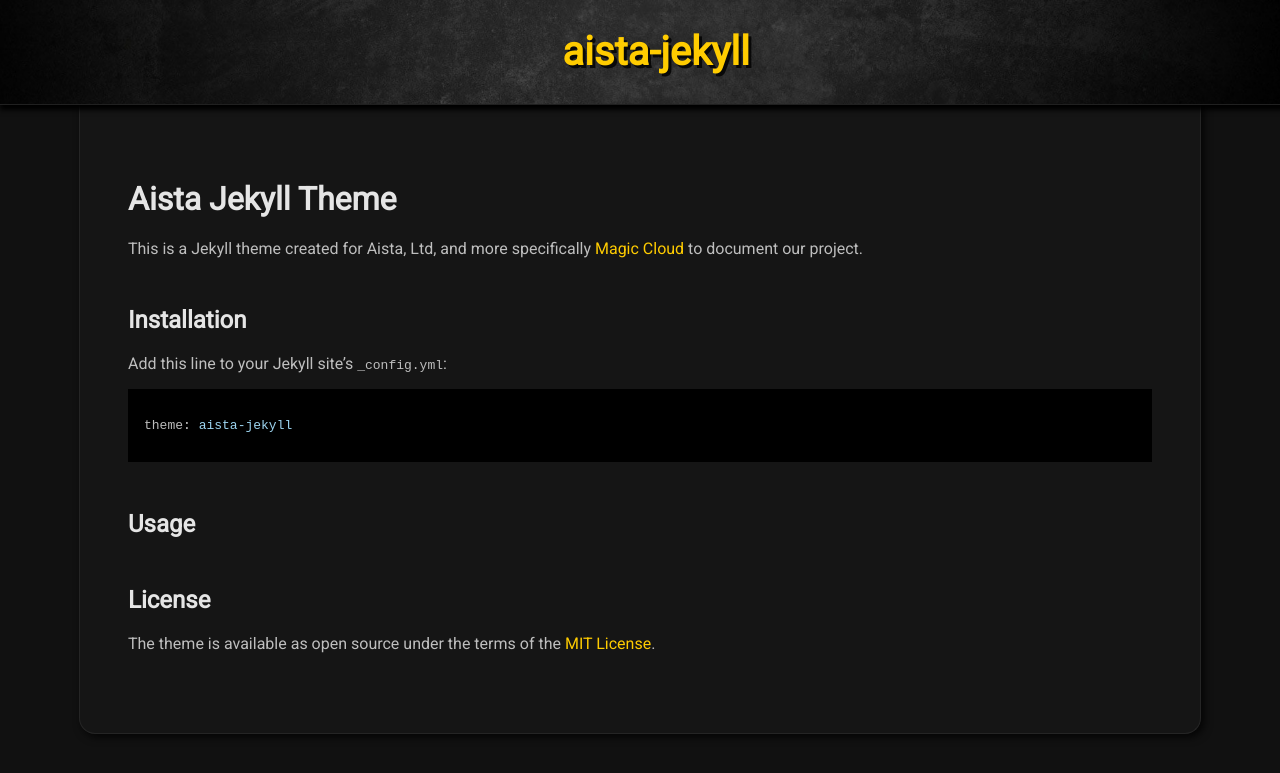
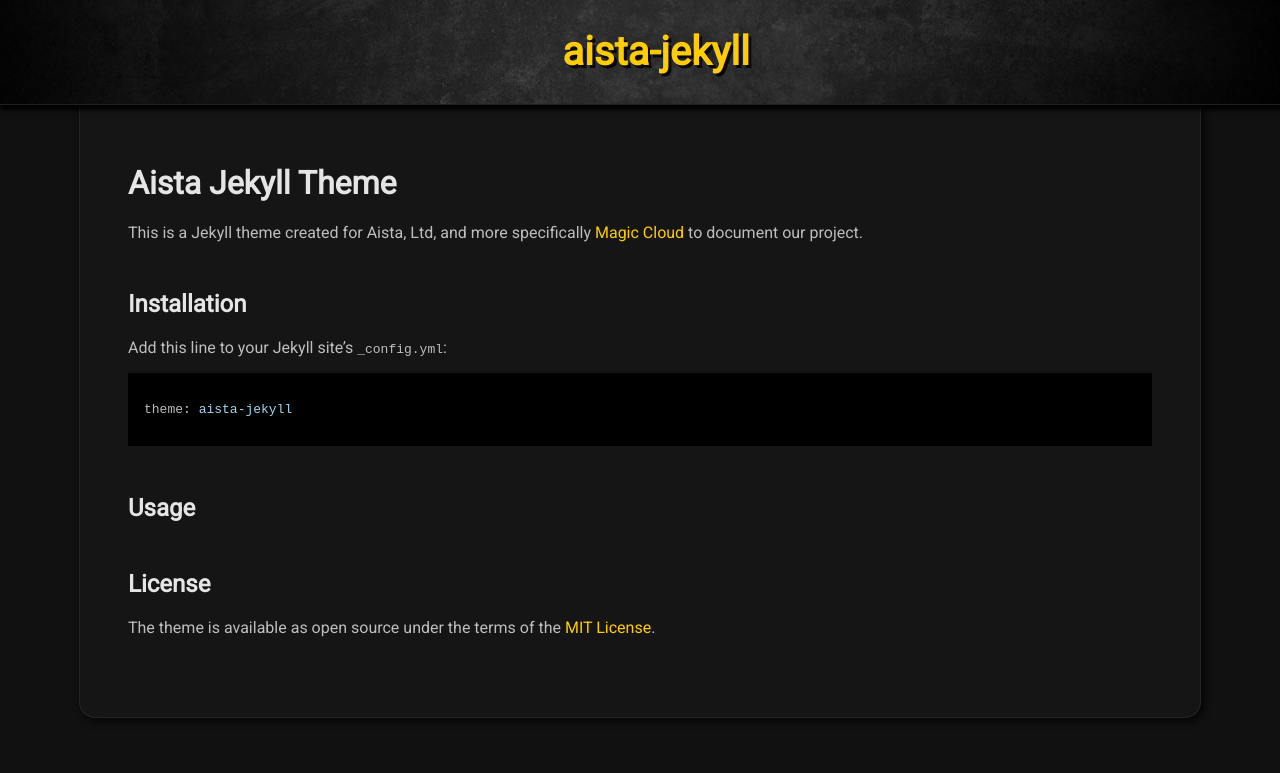
Before and after one commit to polterguy/aista-jekyll, a Jekyll site: the page built from README.md, in a window 1280 px wide. Shown: the top 773 px of the page. Built offline with Jekyll 4.4.1, drawn with Linux system fonts in a browser that asks for light colours; our own code applies the rules of GitHub Pages for plain Markdown files.

Commit message:
Update style.css

```diff
--- a/assets/style.css
+++ b/assets/style.css
@@ -23,7 +23,7 @@ h2, h3, h4, h5, h6 {
 
 h1 {
   color: #e5e5e5;
-  margin-top: 5rem;
+  margin-top: 4rem;
 }
 
 .banner {
```
